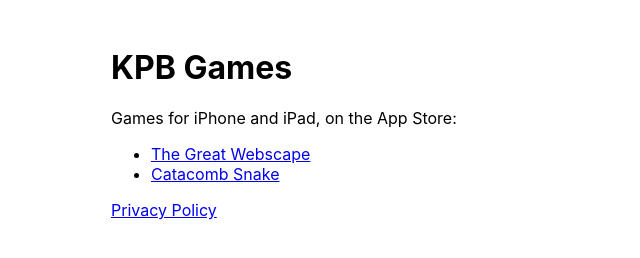
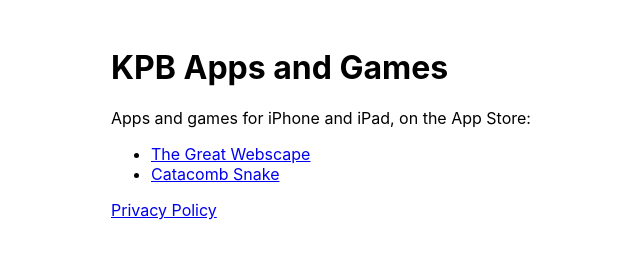
Before and after one commit to KayPeeBee-UK/kaypeebee-uk.github.io, a plain HTML site: page index.html in a window 1280 px wide. Shown: the whole page, without its empty margins (209-849 px from the left). Drawn offline with Linux system fonts and the light colour scheme.

Commit message:
Website: apps as well as games

```diff
--- a/index.html
+++ b/index.html
@@ -1,9 +1,9 @@
 <!doctype html>
 <html lang="en"><head><meta charset="utf-8"><meta name="viewport" content="width=device-width, initial-scale=1">
-<title>KPB Games</title></head>
+<title>KPB Apps and Games</title></head>
 <body style="font-family:-apple-system,system-ui,sans-serif;max-width:40rem;margin:3rem auto;padding:0 1rem">
-<h1>KPB Games</h1>
-<p>Games for iPhone and iPad, on the App Store:</p>
+<h1>KPB Apps and Games</h1>
+<p>Apps and games for iPhone and iPad, on the App Store:</p>
 <ul>
 <li><a href="https://apps.apple.com/app/id6814833301">The Great Webscape</a></li>
 <li><a href="https://apps.apple.com/app/id6811162964">Catacomb Snake</a></li>
```
